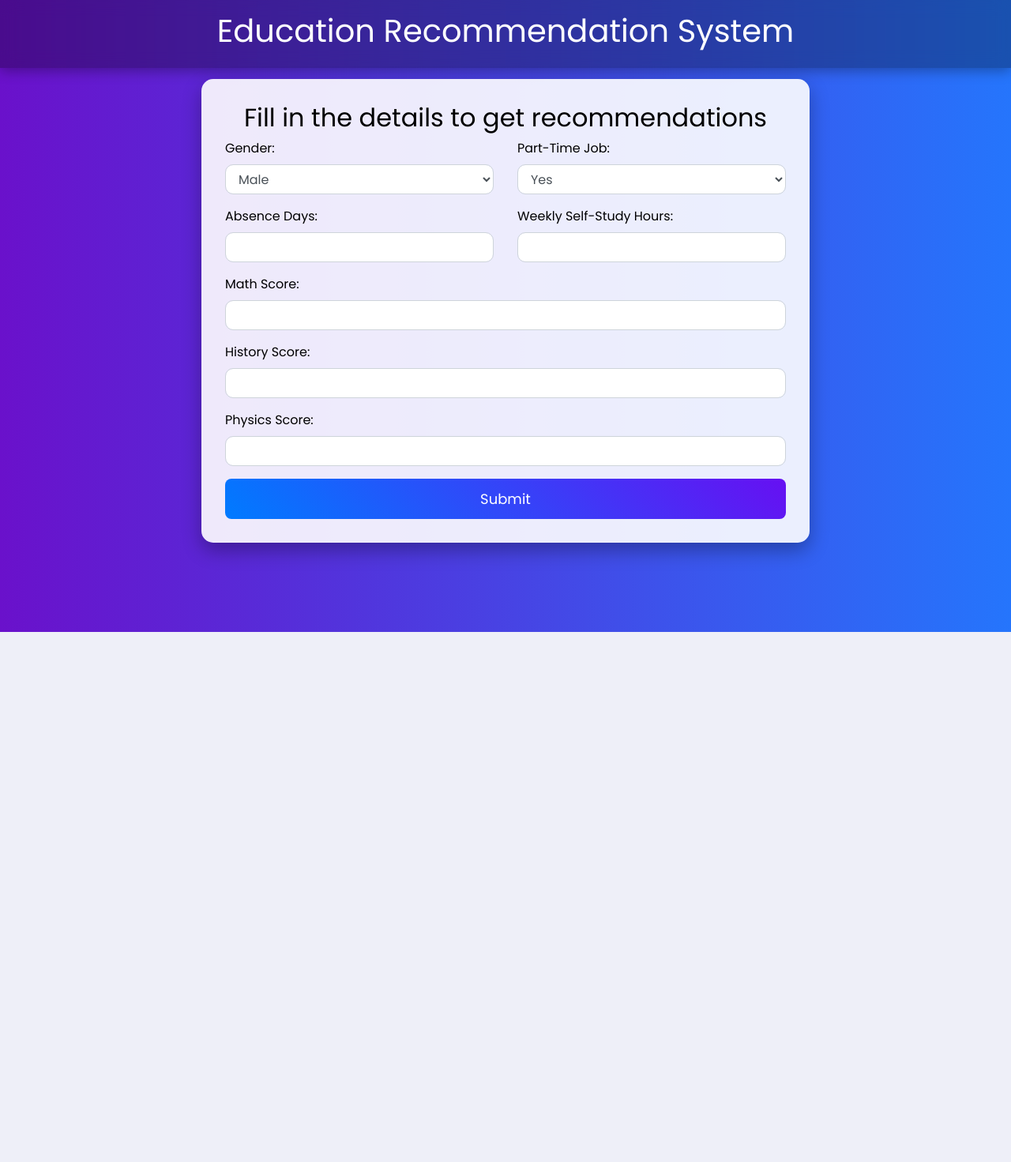
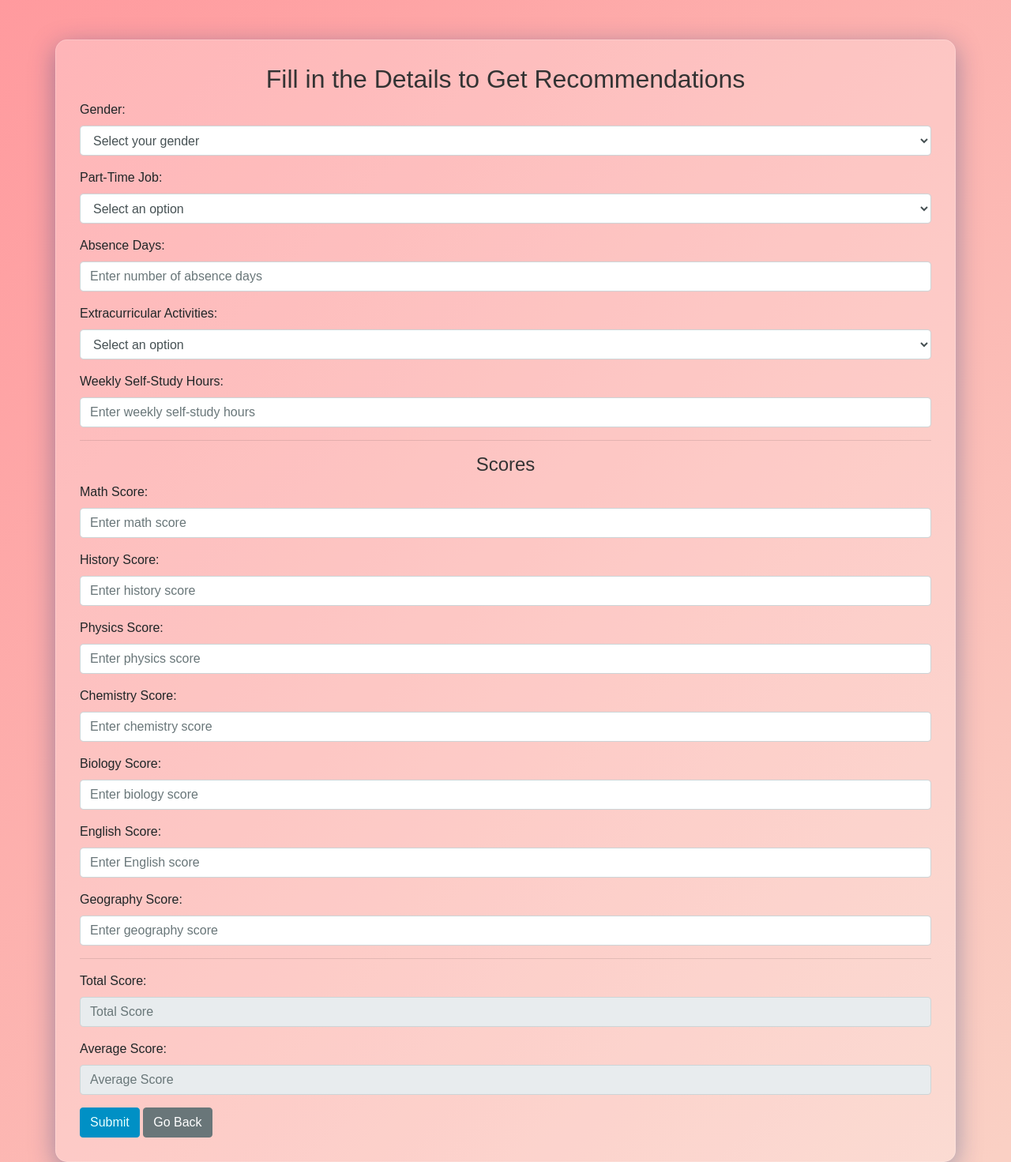
Before and after one commit to tiwariboss2424/CarrierRecommendation, a Flask app: page /recommend in a window 1280 px wide. Shown: the whole page at 79% size. Before the commit the page ends 800 px from the top, so only its background shows below. Run offline with Flask 3, Linux system fonts and the light colour scheme; parts of the project's set-up code (start-up, migrations or seed data) failed here and were passed over; some libraries are stand-ins or nearby versions.

Commit message:
Improve UI: added glassy backgrounds, animations to home/recommend/results/error pages, and added performance parameter based on total_score in app.py.

```diff
--- a/app.py
+++ b/app.py
@@ -1,115 +1,104 @@
-from flask import Flask, render_template, request
+from flask import Flask, render_template, request, redirect, url_for
 import pickle
 import numpy as np
 
 app = Flask(__name__)
+app.secret_key = "your_secret_key_here"  # Used for session management
 
-# Load the scaler, model, and class names
-try:
-    scaler = pickle.load(open("Models/scaler.pkl", 'rb'))
-    model = pickle.load(open("Models/model.pkl", 'rb'))
-except FileNotFoundError:
-    print("Error: Model or Scaler not found. Ensure 'Models/scaler.pkl' and 'Models/model.pkl' exist.")
-    scaler = None
-    model = None
+# Load the scaler and model
+scaler = pickle.load(open("Models/scaler.pkl", "rb"))
+model = pickle.load(open("Models/model.pkl", "rb"))
 
-class_names = [
-    'Lawyer', 'Doctor', 'Government Officer', 'Artist', 'Unknown',
-    'Software Engineer', 'Teacher', 'Business Owner', 'Scientist',
-    'Banker', 'Writer', 'Accountant', 'Designer',
-    'Construction Engineer', 'Game Developer', 'Stock Investor',
-    'Real Estate Developer'
-]
+# List of career class names (should match your model training)
+class_names = ['Lawyer', 'Doctor', 'Government Officer', 'Artist', 'Unknown',
+               'Software Engineer', 'Teacher', 'Business Owner', 'Scientist',
+               'Banker', 'Writer', 'Accountant', 'Designer',
+               'Construction Engineer', 'Game Developer', 'Stock Investor',
+               'Real Estate Developer']
 
-# Function for generating recommendations
+
 def Recommendations(gender, part_time_job, absence_days, extracurricular_activities,
                     weekly_self_study_hours, math_score, history_score, physics_score,
                     chemistry_score, biology_score, english_score, geography_score,
                     total_score, average_score):
-
-    if scaler is None or model is None:
-        return [("Error: Missing Model or Scaler", 0.0)]
-
     # Encode categorical variables
-    gender_encoded = 1 if gender.lower() == 'female' else 0
+    gender_encoded = 1 if gender.lower() == "female" else 0
     part_time_job_encoded = 1 if part_time_job else 0
     extracurricular_activities_encoded = 1 if extracurricular_activities else 0
 
-    # Create feature array
-    feature_array = np.array([[
-        gender_encoded, part_time_job_encoded, absence_days, extracurricular_activities_encoded,
-        weekly_self_study_hours, math_score, history_score, physics_score,
-        chemistry_score, biology_score, english_score, geography_score, total_score,
-        average_score
-    ]])
-
-    # Scale features
-    try:
-        scaled_features = scaler.transform(feature_array)
-    except ValueError:
-        print("Error: Feature shape mismatch. Ensure inputs match trained format.")
-        return [("Error: Invalid input shape", 0.0)]
-
-    # Predict probabilities
+    # Form the feature array in the order expected by your model
+    feature_array = np.array([[gender_encoded, part_time_job_encoded, absence_days,
+                               extracurricular_activities_encoded, weekly_self_study_hours,
+                               math_score, history_score, physics_score, chemistry_score,
+                               biology_score, english_score, geography_score, total_score, average_score]])
+    scaled_features = scaler.transform(feature_array)
     probabilities = model.predict_proba(scaled_features)
 
-    # Get top 3 recommended studies
+    # Getting top 3 recommendations
     top_classes_idx = np.argsort(-probabilities[0])[:3]
-    recommendations = [(class_names[idx], round(probabilities[0][idx] , 2)) for idx in top_classes_idx]  # Convert to percentage
+    top_classes_names_probs = [(class_names[idx], probabilities[0][idx]) for idx in top_classes_idx]
+    return top_classes_names_probs
 
-    return recommendations
 
 @app.route('/')
 def home():
     return render_template('home.html')
 
+
 @app.route('/recommend')
 def recommend():
     return render_template('recommend.html')
 
-@app.route('/pred', methods=['POST'])
+
+@app.route('/pred', methods=['POST', 'GET'])
 def pred():
-    try:
-        if not request.form or not any(request.form.values()):
-            return render_template("error.html", error_message="⚠ No Data Entered. Please fill in the required fields.")
+    if request.method == "POST":
+        required_fields = [
+            'gender', 'part_time_job', 'absence_days', 'extracurricular_activities',
+            'weekly_self_study_hours', 'math_score', 'history_score', 'physics_score',
+            'chemistry_score', 'biology_score', 'english_score', 'geography_score',
+            'total_score', 'average_score'
+        ]
+        # Ensure all required fields are present
+        for field in required_fields:
+            if not request.form.get(field):
+                return render_template("error.html")
+        try:
+            gender = request.form['gender']
+            part_time_job = request.form['part_time_job'] == 'true'
+            absence_days = int(request.form['absence_days'])
+            extracurricular_activities = request.form['extracurricular_activities'] == 'true'
+            weekly_self_study_hours = int(request.form['weekly_self_study_hours'])
+            math_score = float(request.form['math_score'])
+            history_score = float(request.form['history_score'])
+            physics_score = float(request.form['physics_score'])
+            chemistry_score = float(request.form['chemistry_score'])
+            biology_score = float(request.form['biology_score'])
+            english_score = float(request.form['english_score'])
+            geography_score = float(request.form['geography_score'])
+            total_score = float(request.form['total_score'])
+            average_score = float(request.form['average_score'])
+        except ValueError:
+            return render_template("error.html")
 
-        try:
-            # Extract and convert form inputs safely
-            gender = request.form.get('gender', 'male')
-            part_time_job = request.form.get('part_time_job', 'false') == 'true'
-            absence_days = int(request.form.get('absence_days', 0))
-            extracurricular_activities = request.form.get('extracurricular_activities', 'false') == 'true'
-            weekly_self_study_hours = int(request.form.get('weekly_self_study_hours', 0))
-            math_score = int(request.form.get('math_score', 0))
-            history_score = int(request.form.get('history_score', 0))
-            physics_score = int(request.form.get('physics_score', 0))
-            chemistry_score = int(request.form.get('chemistry_score', 0))
-            biology_score = int(request.form.get('biology_score', 0))
-            english_score = int(request.form.get('english_score', 0))
-            geography_score = int(request.form.get('geography_score', 0))
-            total_score = float(request.form.get('total_score', 0.0))
-            average_score = float(request.form.get('average_score', 0.0))
+        # Compute performance parameter based on total_score
+        # In this example, assuming each subject is out of 100 with 7 subjects (max 700):
+        if total_score < 350:
+            performance = "Needs Improvement"
+        elif total_score < 490:
+            performance = "Good"
+        else:
+            performance = "Excellent"
 
-        except ValueError as e:
-            print(f"Error converting input values: {e}")
-            return render_template("error.html", error_message="⚠ Invalid data entered. Ensure all fields are numeric.")
-
-        # Generate recommendations
         recommendations = Recommendations(
             gender, part_time_job, absence_days, extracurricular_activities,
             weekly_self_study_hours, math_score, history_score, physics_score,
             chemistry_score, biology_score, english_score, geography_score,
             total_score, average_score
         )
+        return render_template("results.html", recommendations=recommendations, performance=performance)
+    return redirect(url_for("home"))
 
-        if not recommendations or recommendations[0][0] == "Error":
-            return render_template("error.html", error_message="⚠ No suitable recommendations found. Try refining your input.")
 
-        return render_template("results.html", recommendations=recommendations, total_score=total_score)
-
-    except Exception as e:
-        print(f"Unexpected Error: {e}")
-        return render_template("error.html", error_message="⚠ An unexpected error occurred. Please try again.")
-
-if __name__ == "__main__":
-    app.run(debug=False, host="0.0.0.0", port=5000)
+if __name__ == '__main__':
+    app.run(debug=True)
--- a/templates/recommend.html
+++ b/templates/recommend.html
@@ -2,136 +2,137 @@
 <html lang="en">
 <head>
   <meta charset="UTF-8">
-    <meta name="viewport" content="width=device-width, initial-scale=1.0">
-    <title>Studies Recommendation</title>
+  <title>Education Recommendation</title>
+  <meta name="viewport" content="width=device-width, initial-scale=1">
+  <!-- Bootstrap CSS -->
   <link rel="stylesheet" href="https://maxcdn.bootstrapcdn.com/bootstrap/4.5.2/css/bootstrap.min.css">
-    <link href="https://fonts.googleapis.com/css2?family=Poppins:wght@300;400;600&display=swap" rel="stylesheet">
   <style>
     body {
-            font-family: 'Poppins', sans-serif;
-            background: linear-gradient(to right, #6a11cb, #2575fc);
-            color: white;
+      background: linear-gradient(135deg, #ff9a9e 0%, #fad0c4 99%, #fad0c4 100%);
+      font-family: 'Arial', sans-serif;
+      animation: backgroundFade 5s infinite alternate;
     }
-
-        .mynav {
-            position: fixed;
-            top: 0;
-            left: 0;
-            width: 100%;
-            padding: 15px;
-            background: rgba(0, 0, 0, 0.3);
-            backdrop-filter: blur(10px);
+    @keyframes backgroundFade {
+      from { filter: hue-rotate(0deg); }
+      to { filter: hue-rotate(360deg); }
+    }
+    .container {
+      margin-top: 50px;
+      padding: 30px;
+      background: rgba(255, 255, 255, 0.25);
+      box-shadow: 0 8px 32px 0 rgba(31, 38, 135, 0.37);
+      backdrop-filter: blur(8px);
+      -webkit-backdrop-filter: blur(8px);
+      border-radius: 15px;
+      border: 1px solid rgba(255, 255, 255, 0.18);
+      animation: slideIn 1s ease-out;
+    }
+    @keyframes slideIn {
+      from { transform: translateY(-30px); opacity: 0; }
+      to { transform: translateY(0); opacity: 1; }
+    }
+    h2, h4 {
       text-align: center;
-            box-shadow: 0px 4px 15px rgba(0, 0, 0, 0.3);
-        }
-
-        .container {
-            margin-top: 100px;
-            max-width: 800px;
-            position: relative;
-            z-index: 2;
-        }
-
-        .form-card {
-            background: rgba(255, 255, 255, 0.9);
-            border-radius: 15px;
-            padding: 30px;
-            box-shadow: 0px 10px 25px rgba(0, 0, 0, 0.3);
-            color: black;
-        }
-
-        .form-control {
-            border-radius: 10px;
-            transition: 0.3s ease-in-out;
-        }
-
-        .form-control:focus {
-            box-shadow: 0px 0px 8px rgba(106, 17, 203, 0.5);
-        }
-
-        .btn-primary {
-            background: linear-gradient(45deg, #007bff, #6610f2);
-            border: none;
-            padding: 12px 20px;
-            font-size: 18px;
-            border-radius: 8px;
-            transition: all 0.3s ease-in-out;
-            position: relative;
-            z-index: 3;
-        }
-
-        .btn-primary:hover {
-            transform: scale(1.05);
-            box-shadow: 0px 4px 10px rgba(0, 0, 0, 0.3);
+      color: #333;
     }
   </style>
+  <script>
+    function calculateScores() {
+      var mathScore = parseFloat(document.getElementById("math_score").value) || 0;
+      var historyScore = parseFloat(document.getElementById("history_score").value) || 0;
+      var physicsScore = parseFloat(document.getElementById("physics_score").value) || 0;
+      var chemistryScore = parseFloat(document.getElementById("chemistry_score").value) || 0;
+      var biologyScore = parseFloat(document.getElementById("biology_score").value) || 0;
+      var englishScore = parseFloat(document.getElementById("english_score").value) || 0;
+      var geographyScore = parseFloat(document.getElementById("geography_score").value) || 0;
+
+      var totalScore = mathScore + historyScore + physicsScore + chemistryScore + biologyScore + englishScore + geographyScore;
+      var averageScore = totalScore / 7;
+
+      document.getElementById("total_score").value = totalScore.toFixed(2);
+      document.getElementById("average_score").value = averageScore.toFixed(2);
+    }
+  </script>
 </head>
 <body>
-
-    <div class="mynav">
-        <h1>Education Recommendation System</h1>
-    </div>
-
 <div class="container">
-        <div class="form-card">
-            <h2 class="text-center">Fill in the details to get recommendations</h2>
-            <form method="post" action="/pred">
-                <div class="row">
-                    <div class="col-md-6">
+  <h2>Fill in the Details to Get Recommendations</h2>
+  <form method="post" action="{{ url_for('pred') }}">
+    <!-- Personal and Active Details -->
     <div class="form-group">
       <label for="gender">Gender:</label>
       <select class="form-control" id="gender" name="gender">
+        <option value="">Select your gender</option>
         <option value="male">Male</option>
         <option value="female">Female</option>
       </select>
     </div>
-                    </div>
-                    <div class="col-md-6">
     <div class="form-group">
       <label for="part_time_job">Part-Time Job:</label>
       <select class="form-control" id="part_time_job" name="part_time_job">
+        <option value="">Select an option</option>
         <option value="true">Yes</option>
         <option value="false">No</option>
       </select>
     </div>
-                    </div>
-                </div>
-
-                <div class="row">
-                    <div class="col-md-6">
     <div class="form-group">
       <label for="absence_days">Absence Days:</label>
-                            <input type="number" class="form-control" id="absence_days" name="absence_days">
+      <input type="number" class="form-control" id="absence_days" name="absence_days" placeholder="Enter number of absence days" />
     </div>
+    <div class="form-group">
+      <label for="extracurricular_activities">Extracurricular Activities:</label>
+      <select class="form-control" id="extracurricular_activities" name="extracurricular_activities">
+        <option value="">Select an option</option>
+        <option value="true">Yes</option>
+        <option value="false">No</option>
+      </select>
     </div>
-                    <div class="col-md-6">
     <div class="form-group">
       <label for="weekly_self_study_hours">Weekly Self-Study Hours:</label>
-                            <input type="number" class="form-control" id="weekly_self_study_hours" name="weekly_self_study_hours">
+      <input type="number" class="form-control" id="weekly_self_study_hours" name="weekly_self_study_hours" placeholder="Enter weekly self-study hours" />
     </div>
-                    </div>
-                </div>
-
-                <!-- Academic Scores -->
+    <hr>
+    <h4>Scores</h4>
     <div class="form-group">
       <label for="math_score">Math Score:</label>
-                    <input type="number" class="form-control" id="math_score" name="math_score">
+      <input type="number" class="form-control" id="math_score" name="math_score" onchange="calculateScores()" placeholder="Enter math score" />
     </div>
-
     <div class="form-group">
       <label for="history_score">History Score:</label>
-                    <input type="number" class="form-control" id="history_score" name="history_score">
+      <input type="number" class="form-control" id="history_score" name="history_score" onchange="calculateScores()" placeholder="Enter history score" />
     </div>
-
     <div class="form-group">
       <label for="physics_score">Physics Score:</label>
-                    <input type="number" class="form-control" id="physics_score" name="physics_score">
+      <input type="number" class="form-control" id="physics_score" name="physics_score" onchange="calculateScores()" placeholder="Enter physics score" />
     </div>
-
-                <button type="submit" class="btn btn-primary btn-block">Submit</button>
+    <div class="form-group">
+      <label for="chemistry_score">Chemistry Score:</label>
+      <input type="number" class="form-control" id="chemistry_score" name="chemistry_score" onchange="calculateScores()" placeholder="Enter chemistry score" />
+    </div>
+    <div class="form-group">
+      <label for="biology_score">Biology Score:</label>
+      <input type="number" class="form-control" id="biology_score" name="biology_score" onchange="calculateScores()" placeholder="Enter biology score" />
+    </div>
+    <div class="form-group">
+      <label for="english_score">English Score:</label>
+      <input type="number" class="form-control" id="english_score" name="english_score" onchange="calculateScores()" placeholder="Enter English score" />
+    </div>
+    <div class="form-group">
+      <label for="geography_score">Geography Score:</label>
+      <input type="number" class="form-control" id="geography_score" name="geography_score" onchange="calculateScores()" placeholder="Enter geography score" />
+    </div>
+    <hr>
+    <div class="form-group">
+      <label for="total_score">Total Score:</label>
+      <input type="number" class="form-control" id="total_score" name="total_score" readonly placeholder="Total Score" />
+    </div>
+    <div class="form-group">
+      <label for="average_score">Average Score:</label>
+      <input type="number" class="form-control" id="average_score" name="average_score" readonly placeholder="Average Score" />
+    </div>
+    <button type="submit" class="btn btn-primary">Submit</button>
+    <a href="{{ url_for('home') }}" class="btn btn-secondary">Go Back</a>
   </form>
 </div>
-    </div>
-
 </body>
 </html>
```
Also changed, not shown: templates/error.html (+29 -31 lines), templates/home.html (+28 -127 lines), templates/results.html (+43 -78 lines). Lines whose indentation alone changed are shown as unchanged.
